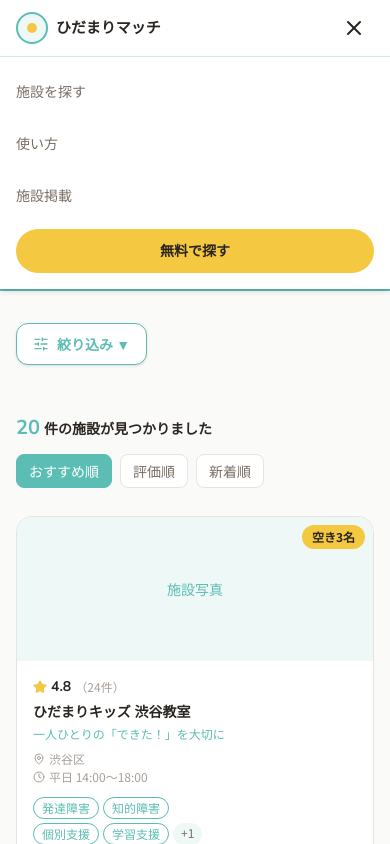
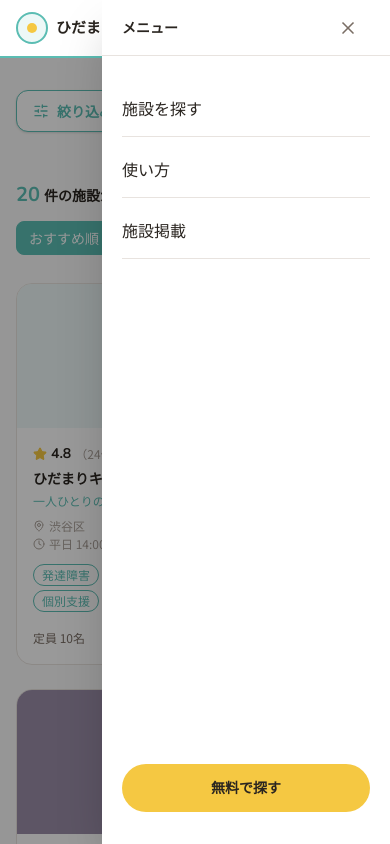
Before and after one commit to toto1033/hidamari-match, a Next.js app: page /search in a window 390 px wide. Both pictures are taken after a click on the button "メニュー". Shown: the top 844 px of the page. Built offline with nearby package versions, Linux system fonts and the light colour scheme; a web font is replaced by a local one.

Commit message:
ドロワーメニューの表示をを上部からサイドバーに変更

```diff
--- a/src/components/Header.tsx
+++ b/src/components/Header.tsx
@@ -13,7 +13,14 @@ export default function Header() {
     return () => window.removeEventListener('scroll', onScroll);
   }, []);
 
+  // ドロワー開閉でbodyスクロールを制御
+  useEffect(() => {
+    document.body.style.overflow = open ? 'hidden' : '';
+    return () => { document.body.style.overflow = ''; };
+  }, [open]);
+
   return (
+    <>
       <header
         className={`bg-white sticky top-0 z-50 border-b-2 border-[#5BBDB3] transition-shadow ${
           scrolled ? 'shadow-[0_1px_8px_rgba(0,0,0,0.08)]' : ''
@@ -21,7 +28,7 @@ export default function Header() {
       >
         <div className="max-w-6xl mx-auto px-4 flex items-center justify-between h-14 md:h-[68px]">
           {/* Logo */}
-        <Link href="/" className="flex items-center gap-2 shrink-0">
+          <Link href="/" className="flex items-center gap-2 shrink-0" onClick={() => setOpen(false)}>
             <span className="relative w-8 h-8 rounded-full bg-[#EDF8F7] border-2 border-[#5BBDB3] flex items-center justify-center">
               <span className="w-2.5 h-2.5 rounded-full bg-[#F5C842]" />
             </span>
@@ -32,15 +39,9 @@ export default function Header() {
 
           {/* Desktop nav */}
           <nav className="hidden md:flex items-center gap-8 text-[15px] font-medium text-[#7A6E65]">
-          <Link href="/search" className="hover:text-[#5BBDB3] transition-colors">
-            施設を探す
-          </Link>
-          <Link href="/#how-it-works" className="hover:text-[#5BBDB3] transition-colors">
-            使い方
-          </Link>
-          <Link href="/#listing" className="hover:text-[#5BBDB3] transition-colors">
-            施設掲載
-          </Link>
+            <Link href="/search" className="hover:text-[#5BBDB3] transition-colors">施設を探す</Link>
+            <Link href="/#how-it-works" className="hover:text-[#5BBDB3] transition-colors">使い方</Link>
+            <Link href="/#listing" className="hover:text-[#5BBDB3] transition-colors">施設掲載</Link>
           </nav>
 
           {/* CTA + Hamburger */}
@@ -52,7 +53,7 @@ export default function Header() {
               無料で探す
             </Link>
             <button
-            className="md:hidden text-[#2A2520] p-2"
+              className="md:hidden text-[#2A2520] p-2 min-w-[44px] min-h-[44px] flex items-center justify-center"
               onClick={() => setOpen((v) => !v)}
               aria-label="メニュー"
             >
@@ -60,40 +61,65 @@ export default function Header() {
             </button>
           </div>
         </div>
+      </header>
 
-      {/* Mobile menu */}
-      {open && (
-        <div className="md:hidden bg-white border-t border-[#5BBDB3]/30 px-4 py-4 space-y-4 shadow-md">
+      {/* オーバーレイ */}
+      <div
+        className={`md:hidden fixed inset-0 z-40 bg-black/40 transition-opacity duration-300 ${
+          open ? 'opacity-100 pointer-events-auto' : 'opacity-0 pointer-events-none'
+        }`}
+        onClick={() => setOpen(false)}
+      />
+
+      {/* サイドドロワー（右からスライド） */}
+      <div
+        className={`md:hidden fixed top-0 right-0 z-50 h-full w-72 bg-white shadow-2xl flex flex-col transition-transform duration-300 ease-in-out ${
+          open ? 'translate-x-0' : 'translate-x-full'
+        }`}
+      >
+        {/* ドロワーヘッダー */}
+        <div className="flex items-center justify-between px-5 h-14 border-b border-[#E8E3DF]">
+          <span className="font-[family-name:var(--font-round)] font-bold text-[#2A2520] text-sm">
+            メニュー
+          </span>
+          <button
+            className="text-[#7A6E65] p-2 min-w-[44px] min-h-[44px] flex items-center justify-center"
+            onClick={() => setOpen(false)}
+            aria-label="閉じる"
+          >
+            <X className="w-5 h-5" />
+          </button>
+        </div>
+
+        {/* ナビリンク */}
+        <nav className="flex flex-col flex-1 px-5 py-6 gap-1">
+          {[
+            { href: '/search', label: '施設を探す' },
+            { href: '/#how-it-works', label: '使い方' },
+            { href: '/#listing', label: '施設掲載' },
+          ].map(({ href, label }) => (
+            <Link
+              key={label}
+              href={href}
+              onClick={() => setOpen(false)}
+              className="text-[#2A2520] text-base font-medium py-4 border-b border-[#E8E3DF] hover:text-[#5BBDB3] transition-colors"
+            >
+              {label}
+            </Link>
+          ))}
+        </nav>
+
+        {/* CTA */}
+        <div className="px-5 pb-8">
           <Link
             href="/search"
-            className="block text-[#7A6E65] text-sm py-2 hover:text-[#5BBDB3]"
             onClick={() => setOpen(false)}
-          >
-            施設を探す
-          </Link>
-          <Link
-            href="/#how-it-works"
-            className="block text-[#7A6E65] text-sm py-2 hover:text-[#5BBDB3]"
-            onClick={() => setOpen(false)}
-          >
-            使い方
-          </Link>
-          <Link
-            href="/#listing"
-            className="block text-[#7A6E65] text-sm py-2 hover:text-[#5BBDB3]"
-            onClick={() => setOpen(false)}
-          >
-            施設掲載
-          </Link>
-          <Link
-            href="/search"
-            className="block text-center bg-[#F5C842] text-[#2A2520] font-[family-name:var(--font-round)] font-bold text-sm px-5 py-3 rounded-[28px]"
-            onClick={() => setOpen(false)}
+            className="block text-center bg-[#F5C842] text-[#2A2520] font-[family-name:var(--font-round)] font-bold text-sm px-5 py-3.5 rounded-[28px] hover:bg-[#D4A800] transition-colors"
           >
             無料で探す
           </Link>
         </div>
-      )}
-    </header>
+      </div>
+    </>
   );
 }
```
Also changed, not shown: 1 other file (tests, documents, lock files or other folders). Lines whose indentation alone changed are shown as unchanged.
